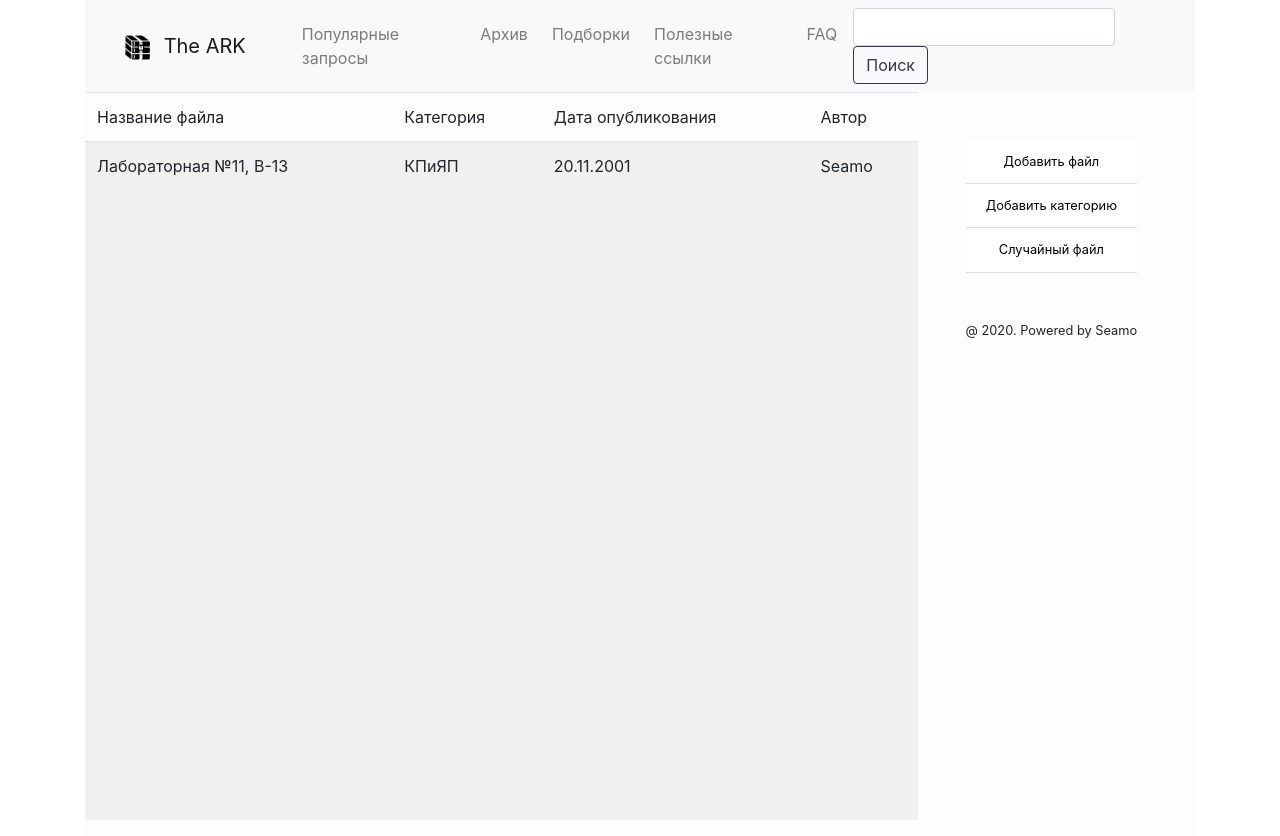
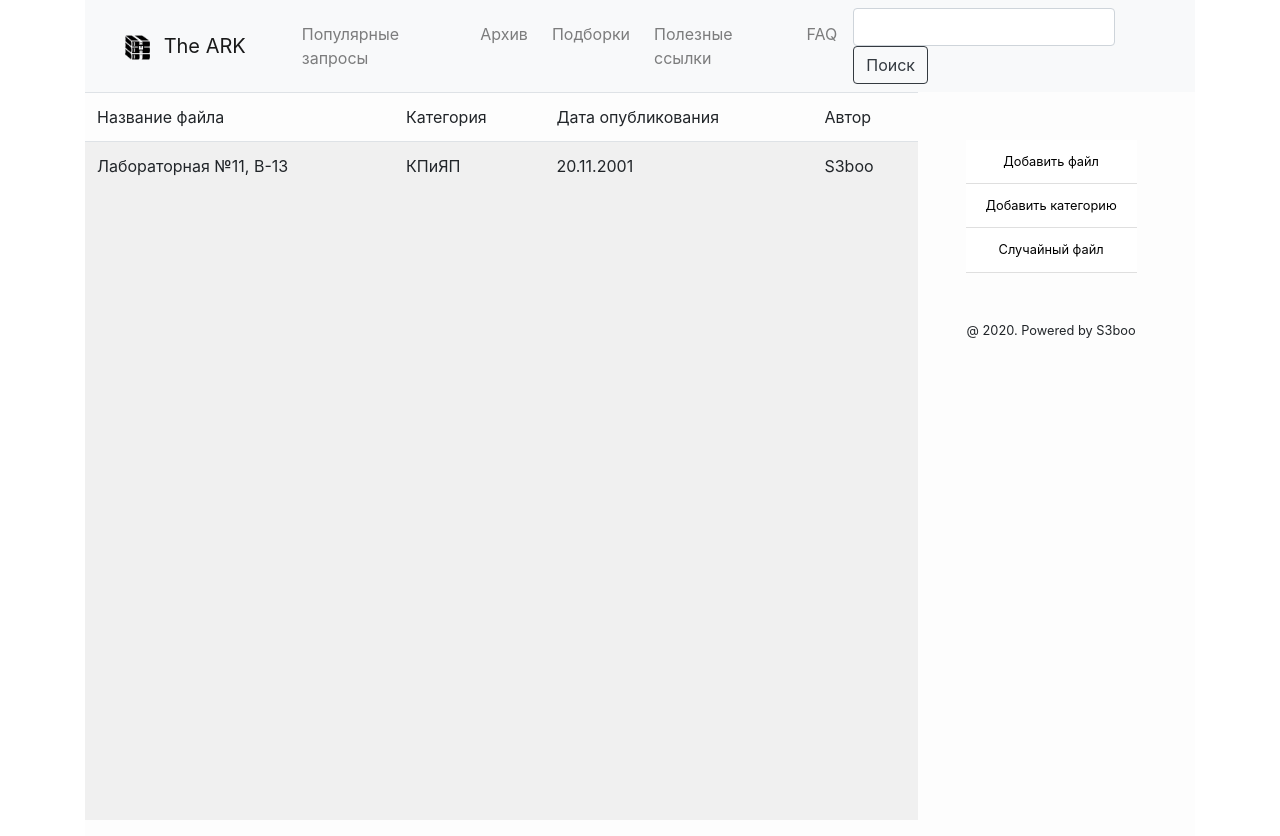
Before and after one commit to s3b00/LabArk, a Django app: page / in a window 1280 px wide. Run offline with Django 3.2, Linux system fonts and the light colour scheme; some libraries are stand-ins or nearby versions.

Commit message:
resolution fixed

```diff
--- a/LabArk/urls.py
+++ b/LabArk/urls.py
@@ -4,6 +4,7 @@ from LabArkApp import views as LA
 
 urlpatterns = [
     path('admin/', admin.site.urls),
+    re_path(r'^faq', LA.faq, name="faq"),
+    re_path(r'^t', LA.t, name="test"),
     re_path('', LA.home, name="homepage"),
-    re_path(r'^faq', LA.faq, name="faq")
 ]
--- a/LabArkApp/views.py
+++ b/LabArkApp/views.py
@@ -7,3 +7,7 @@ def home(request):
 
 def faq(request):
     return render(request, 'faq.html')
+
+
+def t(request):
+    return render(request, 'base.html')
--- a/templates/base.html
+++ b/templates/base.html
@@ -1,5 +1,4 @@
 {% load static %}
-
 <!DOCTYPE html>
 <html lang="ru">
 <head>
@@ -50,5 +49,8 @@
         {% block content %}
         {% endblock %}
     </div>
+<script src="https://code.jquery.com/jquery-3.3.1.slim.min.js" integrity="sha384-q8i/X+965DzO0rT7abK41JStQIAqVgRVzpbzo5smXKp4YfRvH+8abtTE1Pi6jizo" crossorigin="anonymous"></script>
+<script src="https://cdnjs.cloudflare.com/ajax/libs/popper.js/1.14.3/umd/popper.min.js" integrity="sha384-ZMP7rVo3mIykV+2+9J3UJ46jBk0WLaUAdn689aCwoqbBJiSnjAK/l8WvCWPIPm49" crossorigin="anonymous"></script>
+<script src="https://stackpath.bootstrapcdn.com/bootstrap/4.1.3/js/bootstrap.min.js" integrity="sha384-ChfqqxuZUCnJSK3+MXmPNIyE6ZbWh2IMqE241rYiqJxyMiZ6OW/JmZQ5stwEULTy" crossorigin="anonymous"></script>
 </body>
 </html>
--- a/templates/faq.html
+++ b/templates/faq.html
@@ -1,5 +1,4 @@
 {% extends "base.html" %}
-{% load static %}
 
 {% block title %}
 FAQ
--- a/templates/index.html
+++ b/templates/index.html
@@ -1,5 +1,4 @@
 {% extends 'base.html' %}
-{% load static %}
 
 {% block title %}
 Home
@@ -7,7 +6,7 @@ Home
 
 {% block content %}
 <div class="row m-0 p-0 content">
-    <table class="table table-hover table-striped ml-0 mr-5 col-9 w-100">
+    <table class="table table-hover table-striped ml-0 mr-5 col-6 col-lg-9 w-100">
       <thead class="thead-dark">
         <tr>
           <td>Название файла</td>
@@ -21,7 +20,7 @@ Home
           <td>Лабораторная №11, В-13</td>
           <td>КПиЯП</td>
           <td>20.11.2001</td>
-          <td>Seamo</td>
+          <td>S3boo</td>
         </tr>
       </tbody>
     </table>
@@ -29,7 +28,7 @@ Home
         <a href="#" class="list-group-item list-group-item-action ">Добавить файл</a>
         <a href="#" class="list-group-item list-group-item-action ">Добавить категорию</a>
         <a href="#" class="list-group-item list-group-item-action ">Случайный файл</a>
-        <p class="mt-5">@ 2020. Powered by Seamo</p>
+        <p class="mt-5">@ 2020. Powered by S3boo</p>
     </div>
   </div>
 </div>
```
Lines whose indentation alone changed are shown as unchanged.
